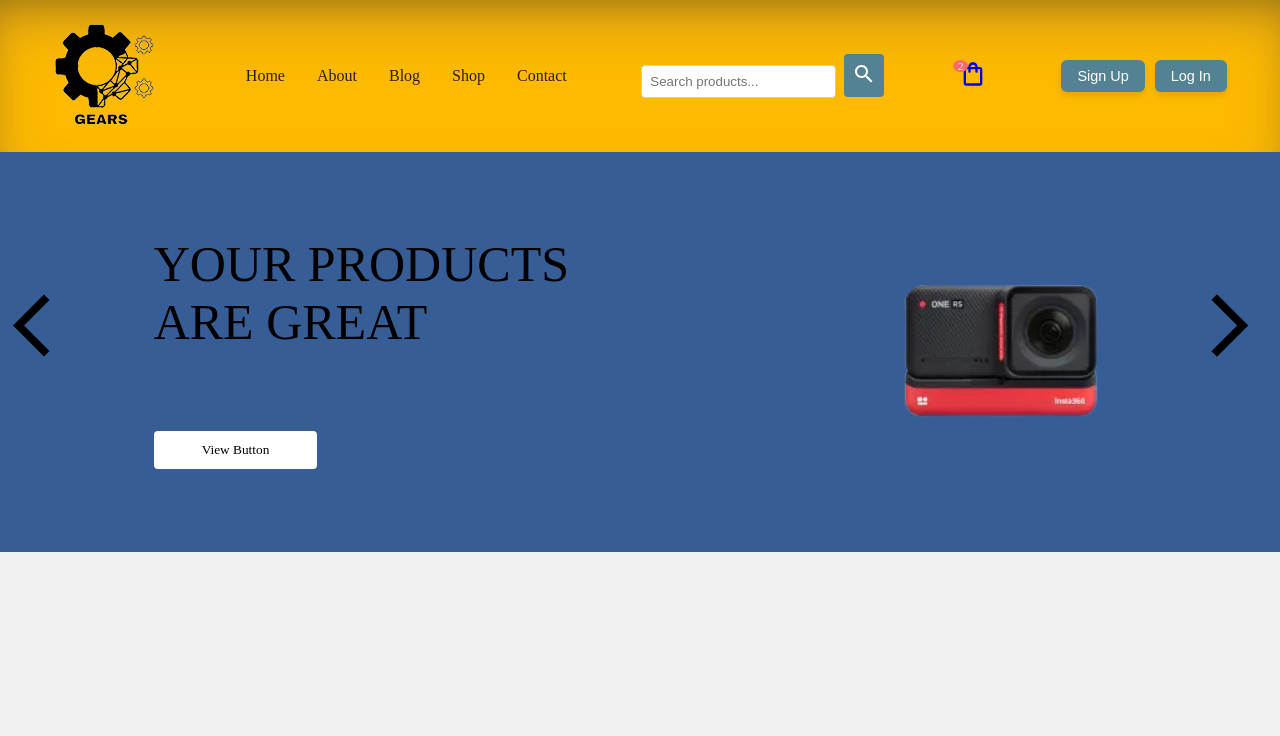
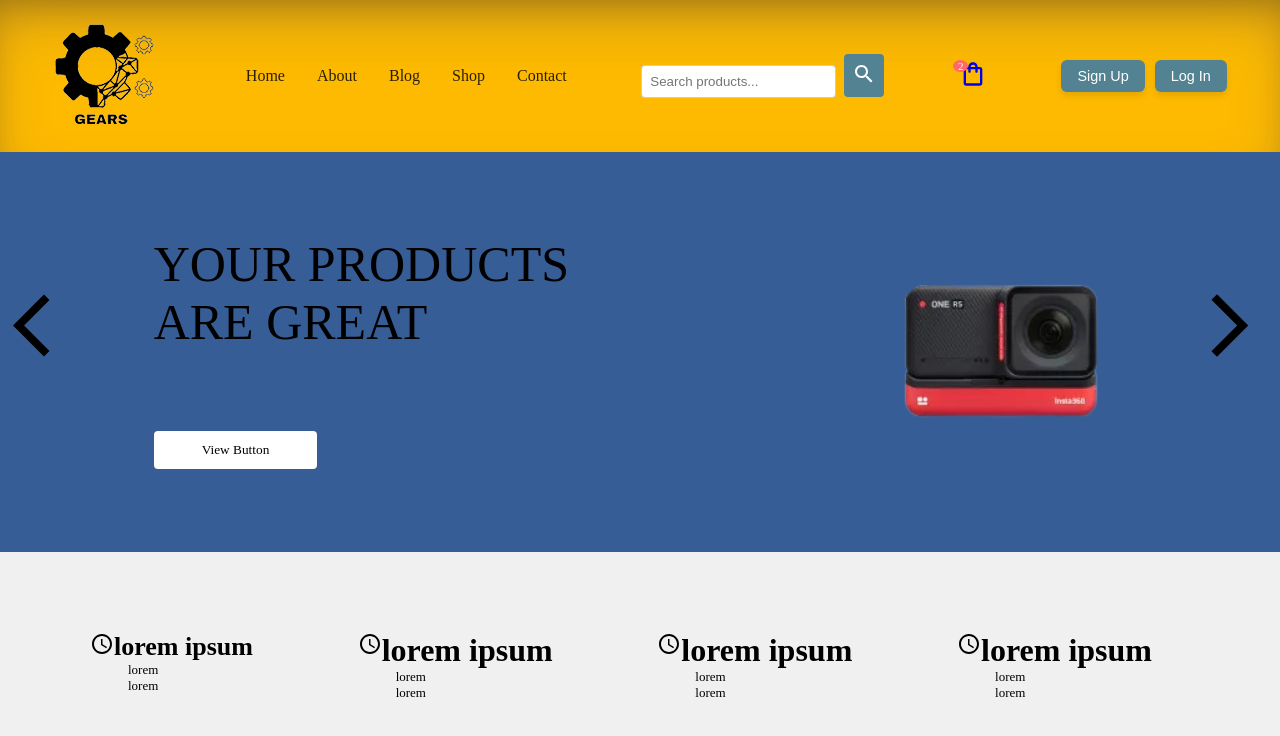
Before and after one commit to eushaahmed08/Gears, a React (Create React App) app in the folder gears/: page / in a window 1280 px wide. Shown: the top 736 px of the page. Built offline with nearby package versions, Linux system fonts and the light colour scheme.

Commit message:
herosection

```diff
--- /dev/null
+++ b/gears/src/components/herosection/HeroSection.css
@@ -0,0 +1,26 @@
+
+.mainherosection-container{
+    display: flex;
+    justify-content: center;
+    margin-top: 5rem;
+}
+.herosection{
+    display: flex;
+
+    width: 80%;
+    justify-content: space-between;
+
+}
+.iconAndHeading{
+    display: flex;
+}
+
+.iconAndHeading h1{
+    font-family: "Poppins";
+
+}
+
+.box-1,p .box-2,p .box-3,p .box-4,p{
+    font-family: "Poppins";
+    font-size: 13px;
+}
--- /dev/null
+++ b/gears/src/components/herosection/HeroSection.js
@@ -0,0 +1,56 @@
+import React from 'react'
+import AccessTimeIcon from '@mui/icons-material/AccessTime';
+import "./HeroSection.css"
+
+const HeroSection = () => {
+  return (
+    <div>
+        <div className='mainherosection-container' >
+
+            <div className='herosection'>
+                <div className='box-1'>
+                    <div className='iconAndHeading'>
+                    <AccessTimeIcon sx={{marginLeft:"-38px",color:"black"}}/>
+                        <h1>lorem ipsum</h1>
+
+                    </div>
+                    <p>lorem </p>
+                    <p>lorem </p>
+                </div>
+                <div className='box-2'>
+                    <div className='iconAndHeading'>
+                    <AccessTimeIcon sx={{marginLeft:"-38px",color:"black"}}/>
+                    <h1>lorem ipsum</h1>
+
+                    </div>
+                    <p>lorem </p>
+                    <p>lorem </p>
+                </div>
+                <div className='box-3'>
+                    <div className='iconAndHeading'>
+                    <AccessTimeIcon sx={{marginLeft:"-38px",color:"black"}}/>
+                    <h1>lorem ipsum</h1>
+
+                    </div>
+                    <p>lorem </p>
+                    <p>lorem </p>
+                </div>
+                <div className='box-4'>
+                    <div className='iconAndHeading'>
+                    <AccessTimeIcon sx={{marginLeft:"-38px",color:"black"}}/>
+                    <h1>lorem ipsum</h1>
+
+                    </div>
+                    <p>lorem </p>
+                    <p>lorem </p>
+                </div>
+
+            </div>
+
+        </div>
+
+    </div>
+  )
+}
+
+export default HeroSection
--- a/gears/src/components/slider/slider.js
+++ b/gears/src/components/slider/slider.js
@@ -24,14 +24,14 @@
     const previous = () =>{
         setCount(count-1);
 
-        if(count==0)
+        if(count === 0)
             {
                 setCount(2)
             }
     }
     const next = () =>{
         setCount(count+1);
-        if(count==2)
+        if(count===2)
             {
                 setCount(0)
             }
--- a/gears/src/pages/home/Home.js
+++ b/gears/src/pages/home/Home.js
@@ -1,11 +1,22 @@
 import React from 'react';
 import Slider from '../../components/slider/slider';
+import HeroSection from '../../components/herosection/HeroSection';
 
 
 const Home = () => {
   return (
+    <>
+      <Slider />
+      <HeroSection/>
 
-      <Slider />
+
+
+
+
+
+    </>
+
+
 
   );
 };
```
Also changed, not shown: gears/src/components/topSearchesData/TopSearchesData.json (added, +8 -0 lines).
